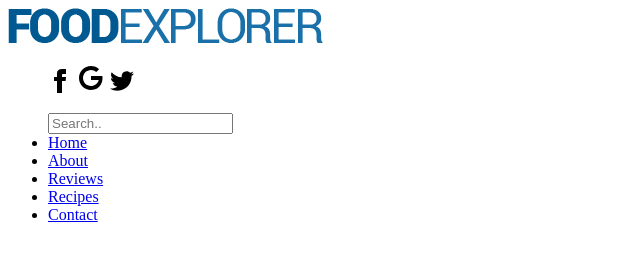
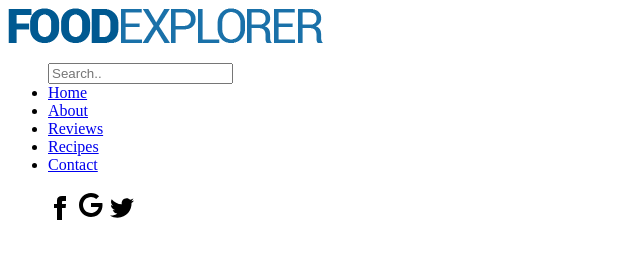
Before and after one commit to KhushiMangla/wd2-group-project, a website: page dev/index.html in a window 1280 px wide. Shown: the whole page, without its empty margins (0-640 px from the left). Drawn offline with nearby package versions, Linux system fonts and the light colour scheme; files that its build step writes are made by us from their sources; a web font is replaced by a local one.

Commit message:
attempted to add the 'newly written' html and css code, but it wasn't working properly. Will just add later with tweaking

```diff
--- a/dev/index.html
+++ b/dev/index.html
@@ -51,11 +51,6 @@
 		</a>
 
 		<div class="navbar-links">
-			<ul class="nav-icons">
-				<a href="#"><img src="images/facebook.svg" alt="facebook"></a>
-				<a href="#"><img src="images/google.svg" alt="google"></a>
-				<a href="#"><img src="images/twitter.svg" alt="twitter"></a>
-			</ul>
 			<ul>
 				<input class="search" type="text" placeholder="Search..">
 				<li><a href="#">Home</a></li>
@@ -63,6 +58,11 @@
 				<li><a href="#">Reviews</a></li>
 				<li><a href="#">Recipes</a></li>
 				<li><a href="#">Contact</a></li>
+			</ul>
+			<ul>
+				<a href="#"><img src="images/facebook.svg" alt="facebook"></a>
+				<a href="#"><img src="images/google.svg" alt="google"></a>
+				<a href="#"><img src="images/twitter.svg" alt="twitter"></a>
 			</ul>
 		</div>
 	</nav>
--- a/dev/scripts/script.js
+++ b/dev/scripts/script.js
@@ -1,8 +1,8 @@
 // Write your JavaScript here...
-const toggleButton = document.getElementsByClassName('toggle-button')[0]
+
+const toggleButton = document.getElementsByClassName("toggle-button")[0]
 const navbarLinks = document.getElementsByClassName('navbar-links')[0]
 
-toggleButton.addEventListener('click', ()=> {
+toggleButton.addEventListener('click', () => {
     navbarLinks.classList.toggle('active')
-
 })
```
